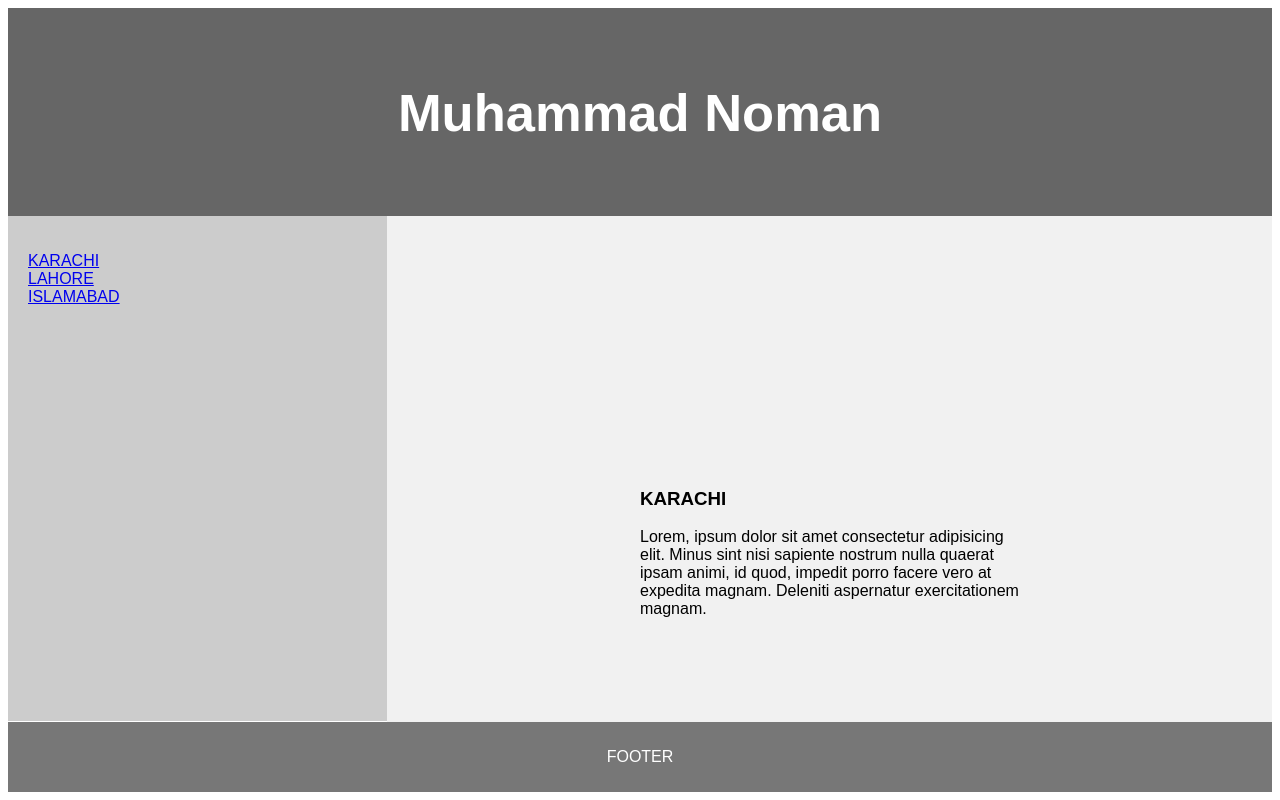
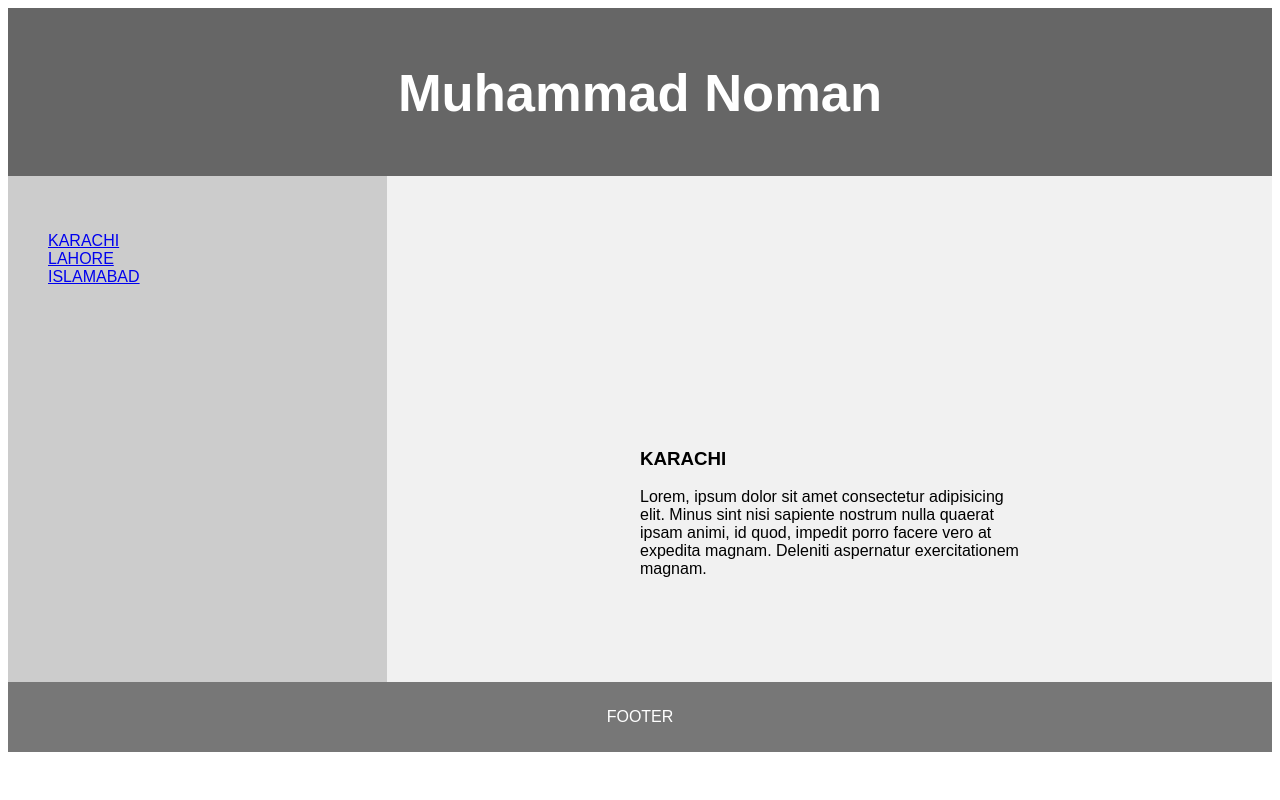
Before and after one commit to Muhammad-Nouman-690/Basic-Html-Css, a plain HTML site: page index.html in a window 1280 px wide. Drawn offline with Linux system fonts and the light colour scheme.

Commit message:
Create Basic Design of Html / Css

```diff
--- a/style.css
+++ b/style.css
@@ -1,5 +1,6 @@
 * {
     box-sizing: border-box;
+
 }
 
 body {
@@ -10,7 +11,7 @@ body {
 
 header {
     background-color: #666;
-    padding: 30px;
+    padding: 10px;
     text-align: center;
     font-size: 35px;
     color: white;
@@ -21,8 +22,8 @@ header {
 nav {
     float: left;
     width: 30%;
-    height: 505px;  /* only for demonstration, should be removed */
-    background: #ccc;
+    height: 506px;  /* only for demonstration, should be removed */
+    background:#ccc;
     padding: 20px;
 }
 
@@ -30,7 +31,7 @@ nav {
 
 nav ul {
     list-style-type: none ;
-    padding: 0;
+    padding: 20px;
 }
 
 article {
@@ -39,7 +40,6 @@ article {
     width: 70%;
     background-color: #f1f1f1;
     height: 300px;
-
 }
 
 /* Clear floats after the columns */
```
Also changed, not shown: index.html (+4 -1 lines).
